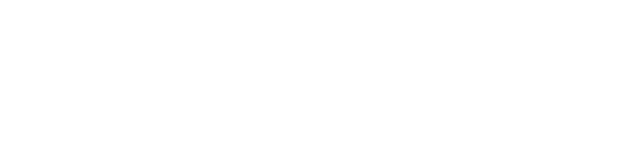
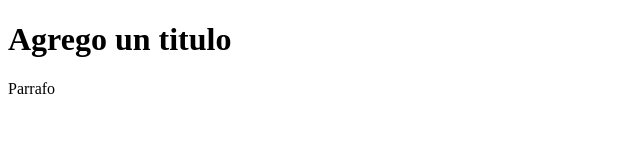
Before and after one commit to LucasSuriano/PruebaGit, a plain HTML site: page index.html in a window 1280 px wide. Shown: the whole page, without its empty margins (0-640 px from the left). Drawn offline with Linux system fonts and the light colour scheme.

Commit message:
Revert "Borre Parrafo"
This reverts commit cca55f7f6d1573425edc744c2ca3b207ccb99b20.

```diff
--- a/index.html
+++ b/index.html
@@ -6,7 +6,7 @@
     <title>Prueba de Git</title>
 </head>
 <body>
-
-
+    <h1>Agrego un titulo</h1>
+    <p>Parrafo</p>
 </body>
 </html>
```
